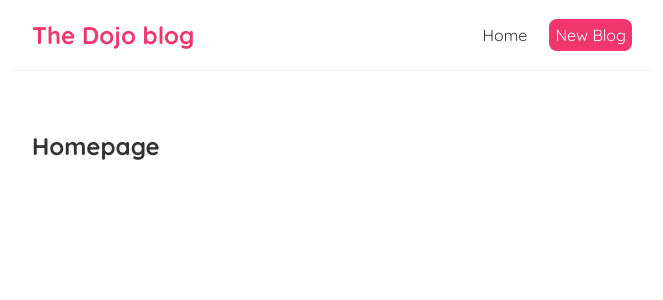
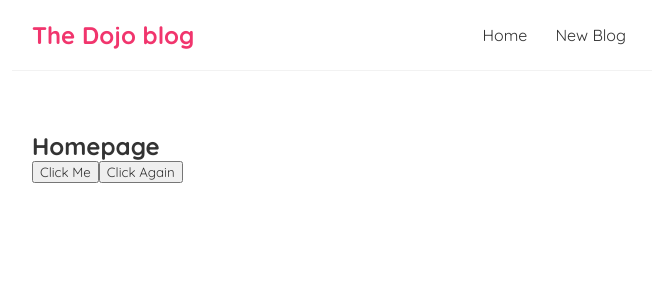
Before and after one commit to Pavlin-React/Complete-React-Tutorial, a React (Create React App) app: page / in a window 1280 px wide. Shown: the top 300 px of the page, without its empty margins (308-971 px from the left). Built offline with nearby package versions, Linux system fonts and the light colour scheme.

Commit message:
adding click events

```diff
--- a/src/Home.js
+++ b/src/Home.js
@@ -1,7 +1,20 @@
 const Home = () => {
+
+    let handleClick = ( e ) => {
+        console.log('hello ninja"s', e);
+    }
+
+    let handleClickAgain = (name, e) => {
+        console.log('hello ' + name, e.target.value);
+    }
+
     return (
         <div className='home'>
             <h2>Homepage</h2>
+            <button onClick={ handleClick } >Click Me</button>
+            <button onClick={ ( e ) => {
+                handleClickAgain('mario', e)
+            } } >Click Again</button>
         </div>
     );
 }
--- a/src/Navbar.js
+++ b/src/Navbar.js
@@ -4,11 +4,7 @@
       <h1>The Dojo blog</h1>
       <div className='links'>
         <a href='/'>Home</a>
-        <a href='/create' style={ {
-          color: 'white',
-          backgroundColor: '#f1356d',
-          borderRadius: '8px'
-        } } >New Blog</a>
+        <a href='/create'>New Blog</a>
       </div>
     </nav>
     );
```
